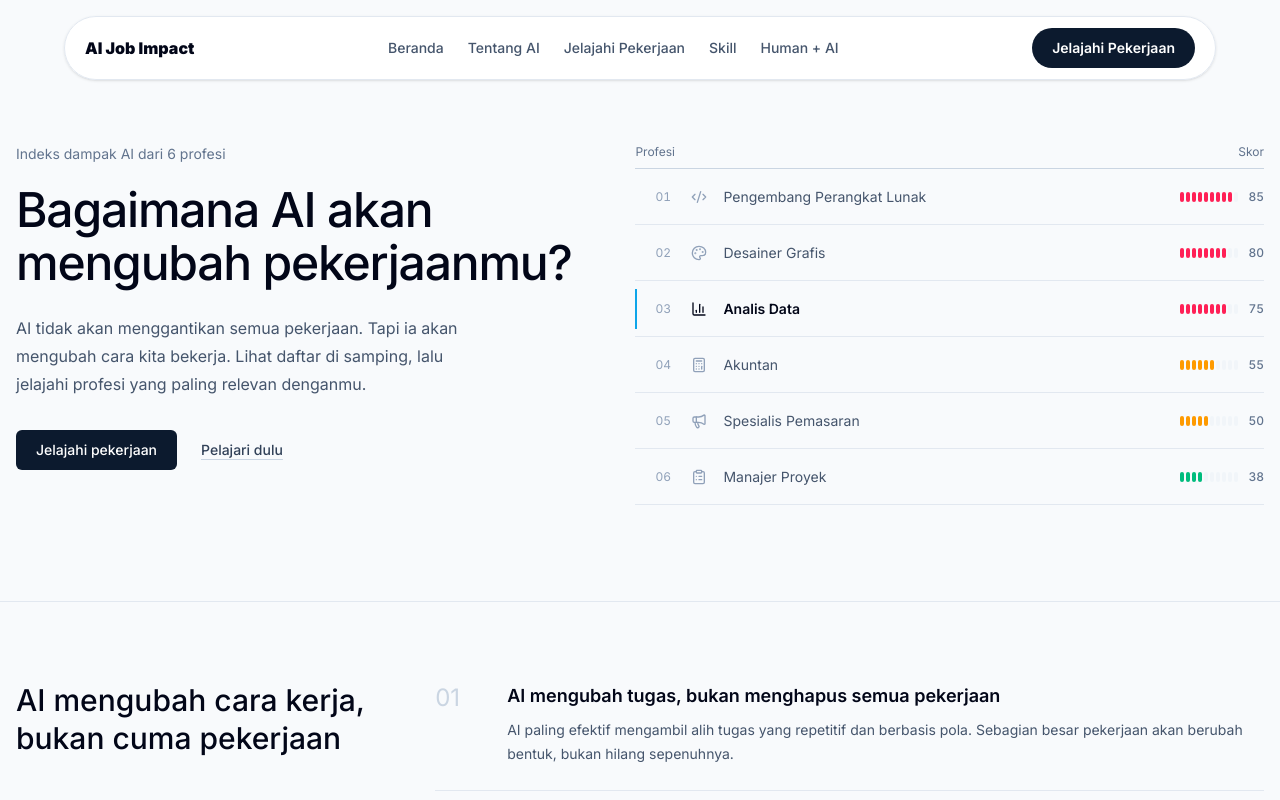
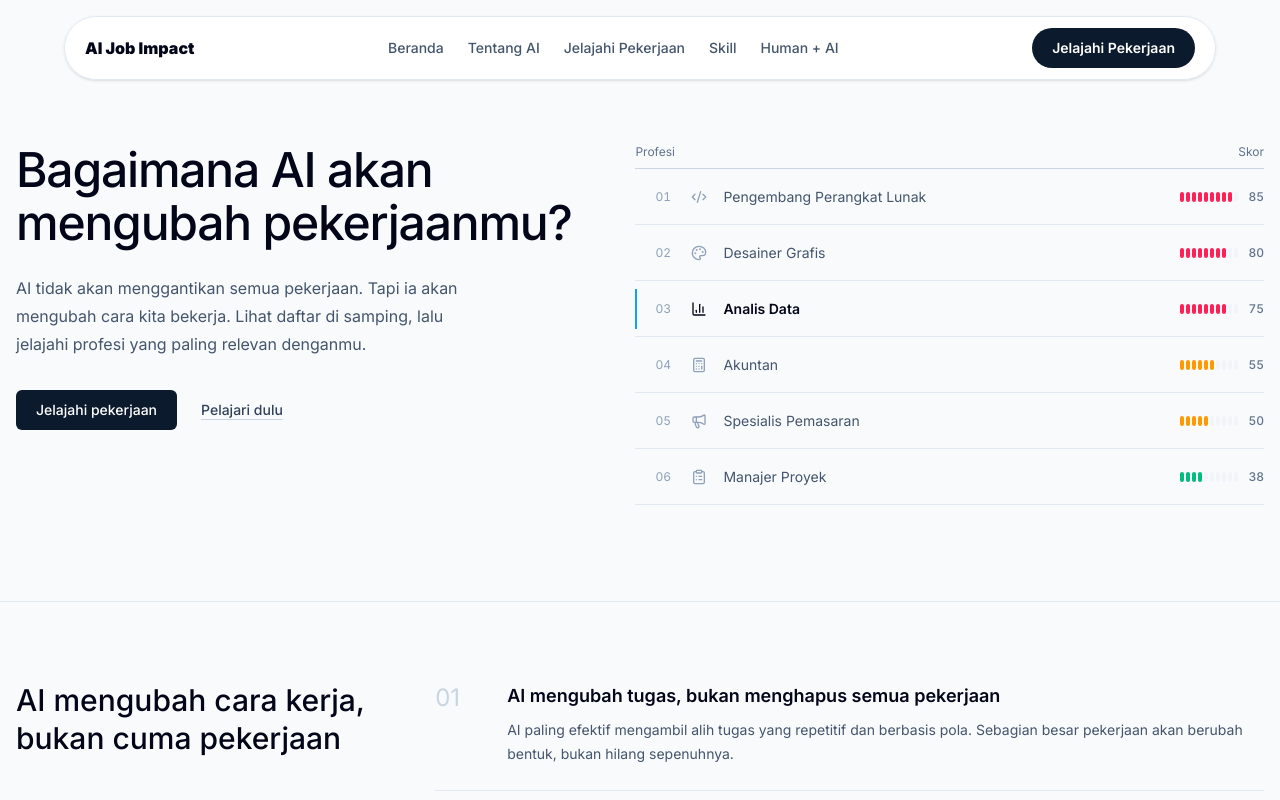
Before and after one commit to kevinazzaky/ai-job, a Next.js app: page / in a window 1280 px wide. Shown: the top 800 px of the page. Built offline with nearby package versions, Linux system fonts and the light colour scheme.

Commit message:
feat: recreate hero section

```diff
--- a/src/components/sections/Hero.tsx
+++ b/src/components/sections/Hero.tsx
@@ -32,10 +32,6 @@ export default function Hero() {
       <div className="container mx-auto grid gap-14 px-4 lg:grid-cols-[1fr_1.1fr] lg:gap-12">
         {/* LEFT */}
         <div className="max-w-xl">
-          <p className="mb-5 text-sm text-slate-500">
-            Indeks dampak AI dari 6 profesi
-          </p>
-
           <h1 className="font-display text-4xl font-medium leading-[1.1] tracking-tight text-slate-950 sm:text-5xl">
             Bagaimana AI akan mengubah pekerjaanmu?
           </h1>
```
